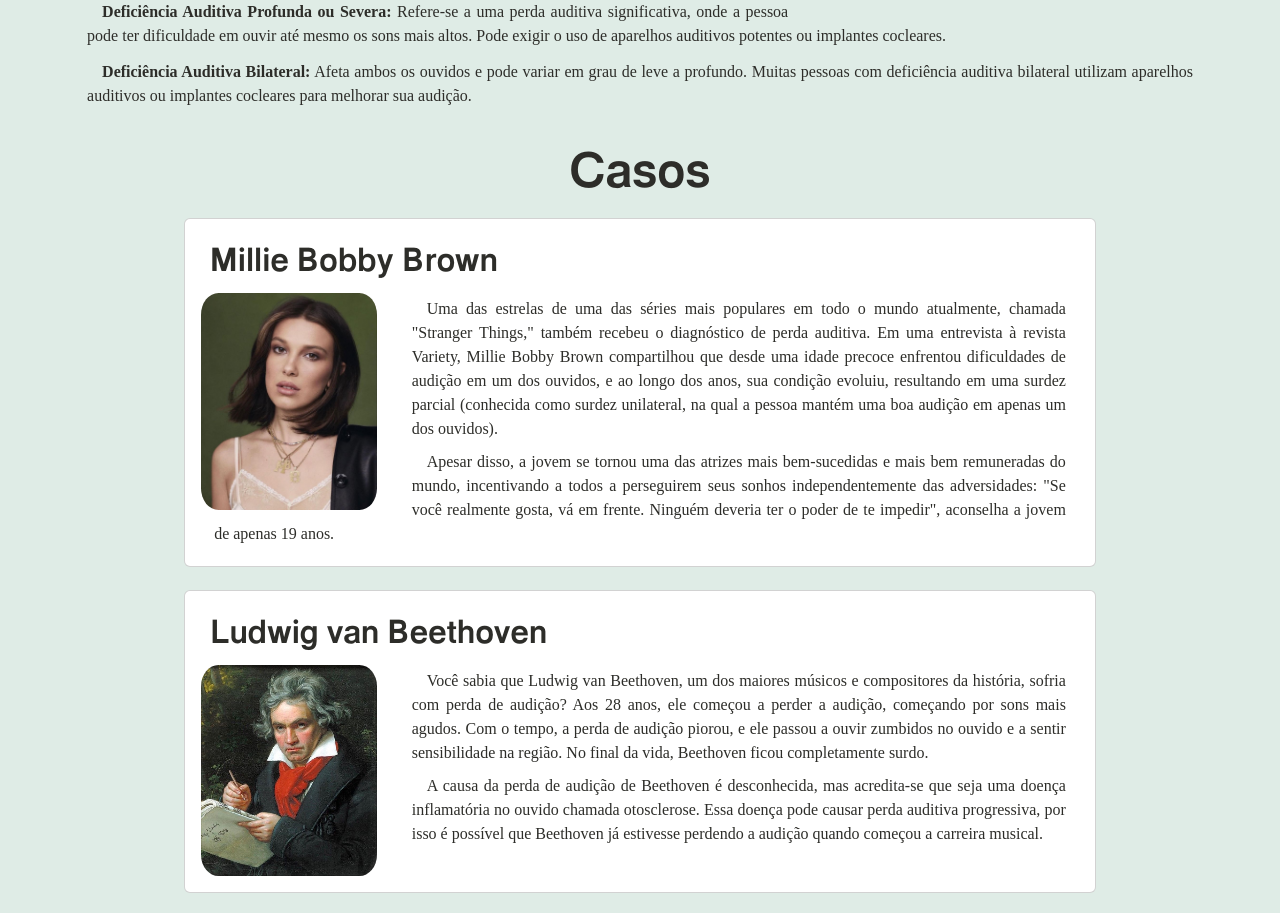
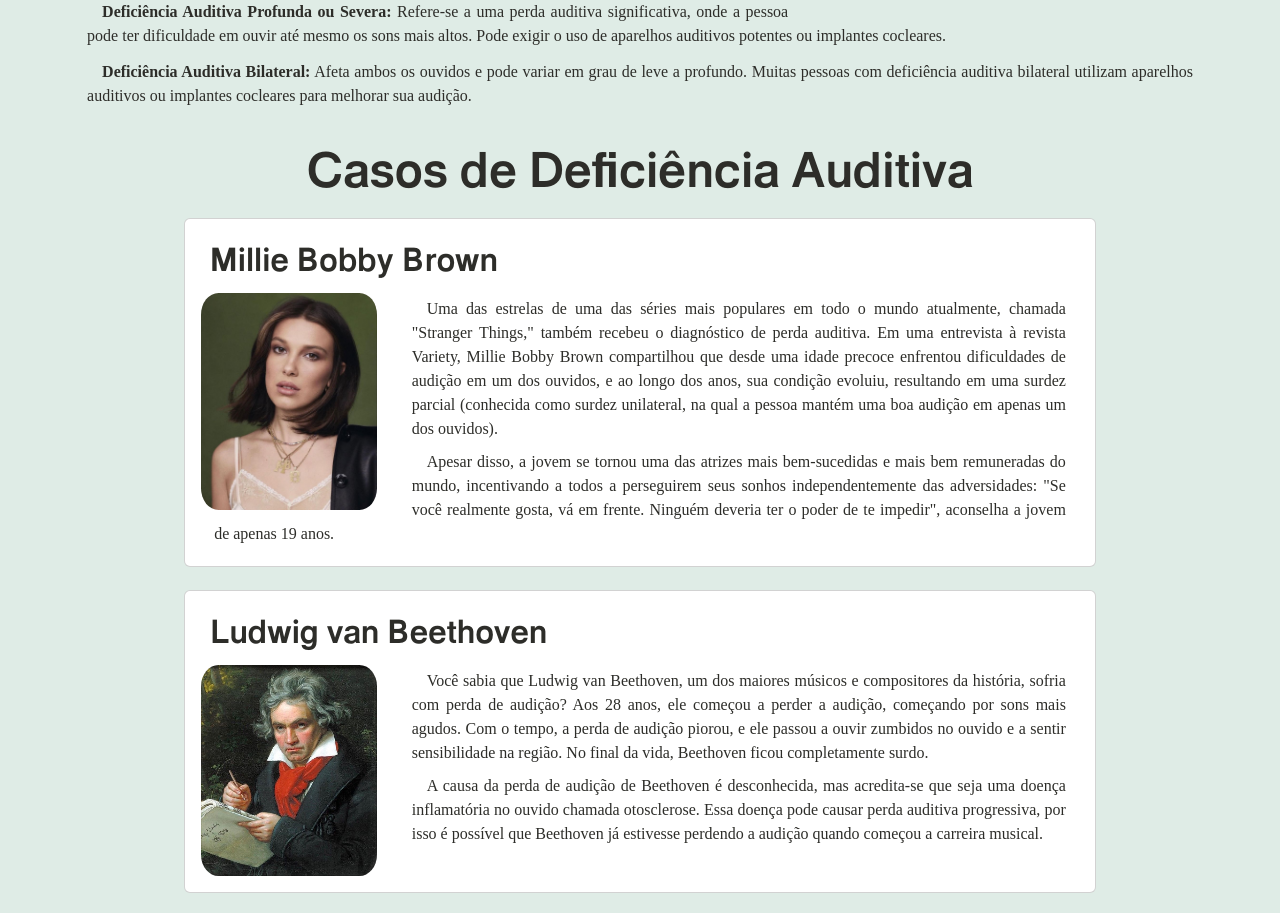
Before and after one commit to Hearme0ut/site, a plain HTML site: page index.html in a window 1280 px wide. Shown: the part 2097-3010 px from the top of the page. Drawn offline with nearby package versions, Linux system fonts and the light colour scheme; a script that the page names is missing; a web font is replaced by a local one.

Commit message:
Add files via upload

```diff
--- a/index.html
+++ b/index.html
@@ -201,7 +201,7 @@
       <!-- !CASOS! -->
       <section class="casos" id="casos">
         <div class="titulo_casos" data-anime="left">
-          <h1 data-anime="left">Casos</h1>
+          <h1 data-anime="left">Casos de Deficiência Auditiva</h1>
         </div>
         <div class="casos_content" data-anime="left">
 
```
